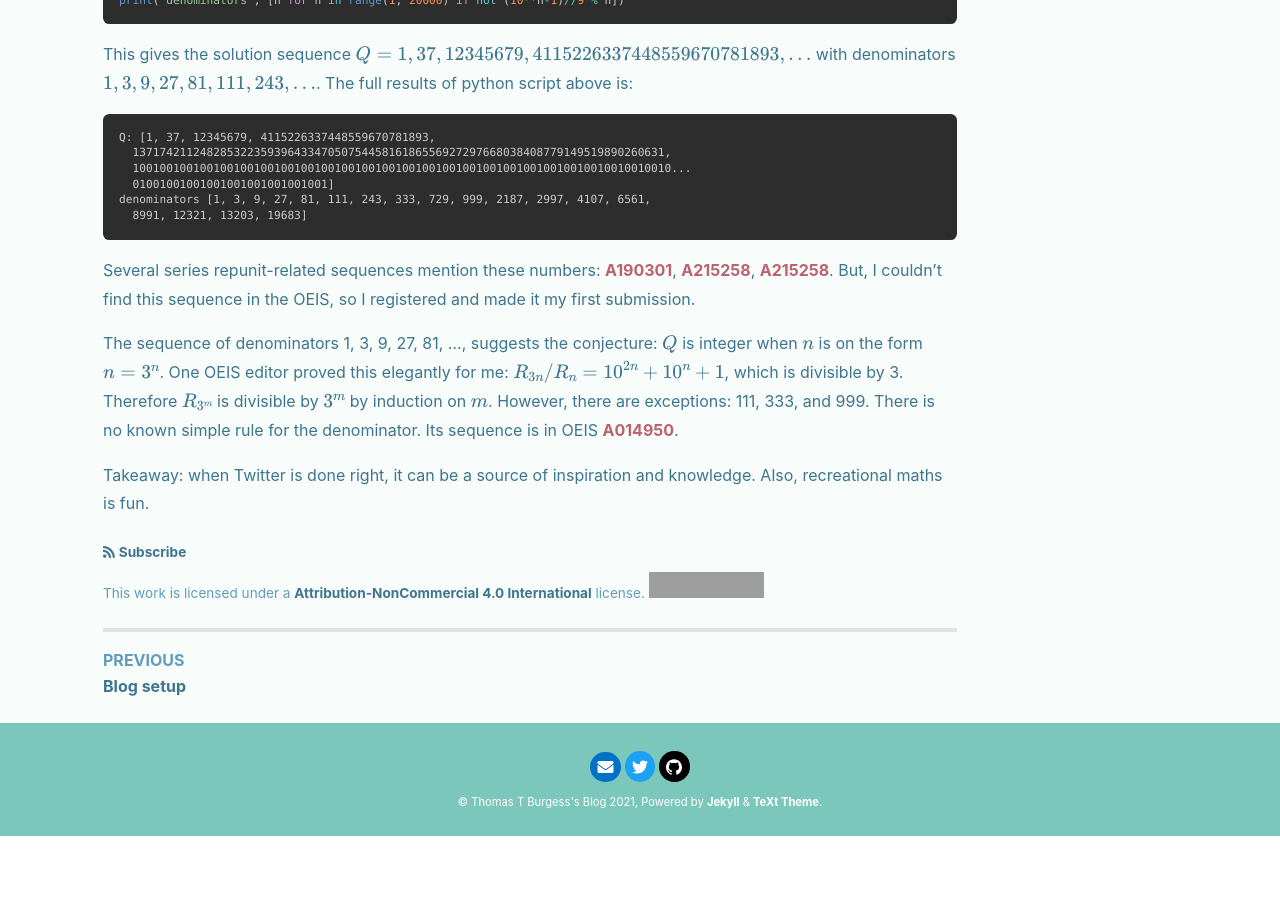
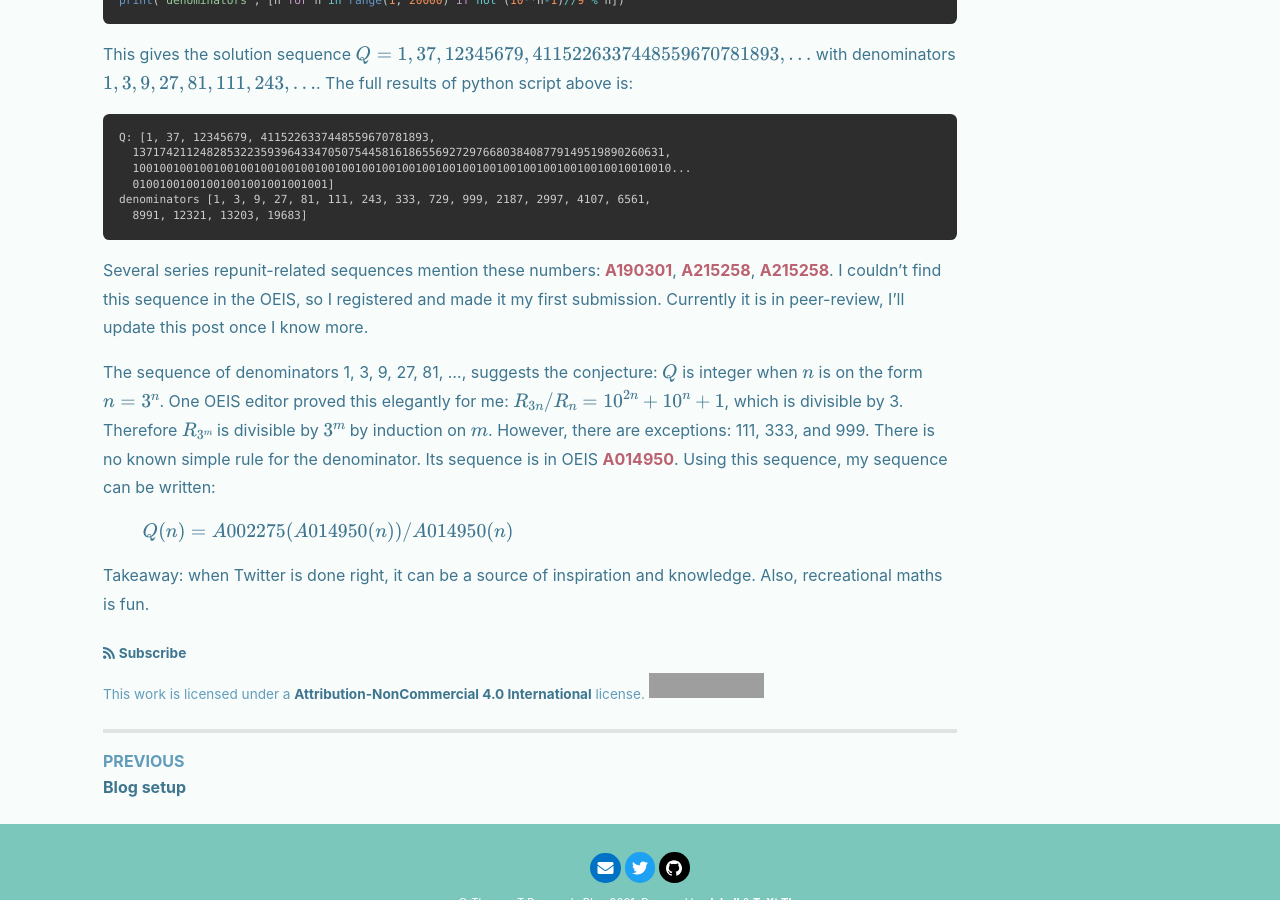
Before and after one commit to thomasburgess/thomasburgess.github.io, a Jekyll site: the page built from _posts/2021-06-20-repdigits.md, in a window 1280 px wide and 900 px high, scrolled down 1631 px. Built offline with Jekyll 4.4.1, drawn with Linux system fonts in a browser that asks for light colours; nearby versions of some CDN libraries; formulas are drawn with MathJax 3; comment, search, counter and statistics services are not loaded; before the commit the page ends 2467 px from its top, so only the background shows below that; some of the changed text lies outside the part shown; grey boxes are pictures that could not be loaded.

Commit message:
title and sequence updated

````diff
--- a/_posts/2021-06-20-repdigits.md
+++ b/_posts/2021-06-20-repdigits.md
@@ -74,8 +74,11 @@ denominators [1, 3, 9, 27, 81, 111, 243, 333, 729, 999, 2187, 2997, 4107, 6561,
   8991, 12321, 13203, 19683]
 ```
 
-Several series repunit-related sequences mention these numbers: [A190301](https://oeis.org/A190301),  [A215258](https://oeis.org/A190301), [A215258](https://oeis.org/A190301). But, I couldn't find this sequence in the OEIS, so I registered and made it my first submission.
+Several series repunit-related sequences mention these numbers: [A190301](https://oeis.org/A190301),  [A215258](https://oeis.org/A190301), [A215258](https://oeis.org/A190301). I couldn't find this sequence in the OEIS, so I registered and made it my first submission. Currently it is in peer-review, I'll update this post once I know more.
 
-The sequence of denominators 1, 3, 9, 27, 81, ..., suggests the conjecture: $Q$ is integer when $n$ is on the form $n=3^n$. One OEIS editor proved this elegantly for me: $$R_{3n} / R_n = 10^{2n} + 10^n + 1$$, which is divisible by 3. Therefore $R_{3^m}$ is divisible by $3^m$ by induction on $m$. However, there are exceptions: 111, 333, and 999. There is no known simple rule for the denominator. Its sequence is in OEIS [A014950](https://oeis.org/A014950).
+The sequence of denominators 1, 3, 9, 27, 81, ..., suggests the conjecture: $Q$ is integer when $n$ is on the form $n=3^n$. One OEIS editor proved this elegantly for me: $$R_{3n} / R_n = 10^{2n} + 10^n + 1$$, which is divisible by 3. Therefore $R_{3^m}$ is divisible by $3^m$ by induction on $m$. However, there are exceptions: 111, 333, and 999. There is no known simple rule for the denominator. Its sequence is in OEIS [A014950](https://oeis.org/A014950). Using this sequence, my sequence can be written:
+\\[
+  Q(n) = A002275(A014950(n))/A014950(n)
+\\]
 
 Takeaway: when Twitter is done right, it can be a source of inspiration and knowledge. Also, recreational maths is fun.
````
Also changed, not shown: other parts of _posts/2021-06-20-repdigits.md (+1 -1 lines).
